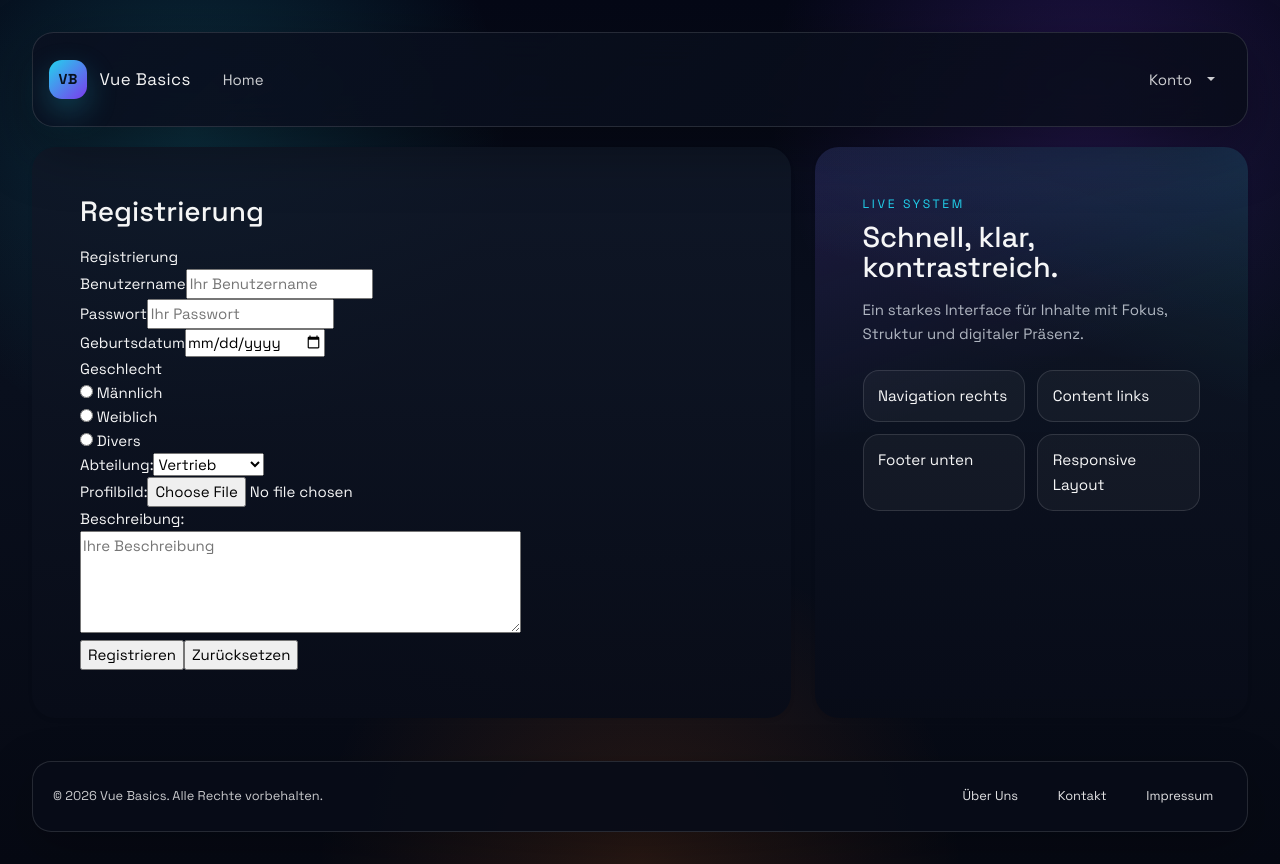
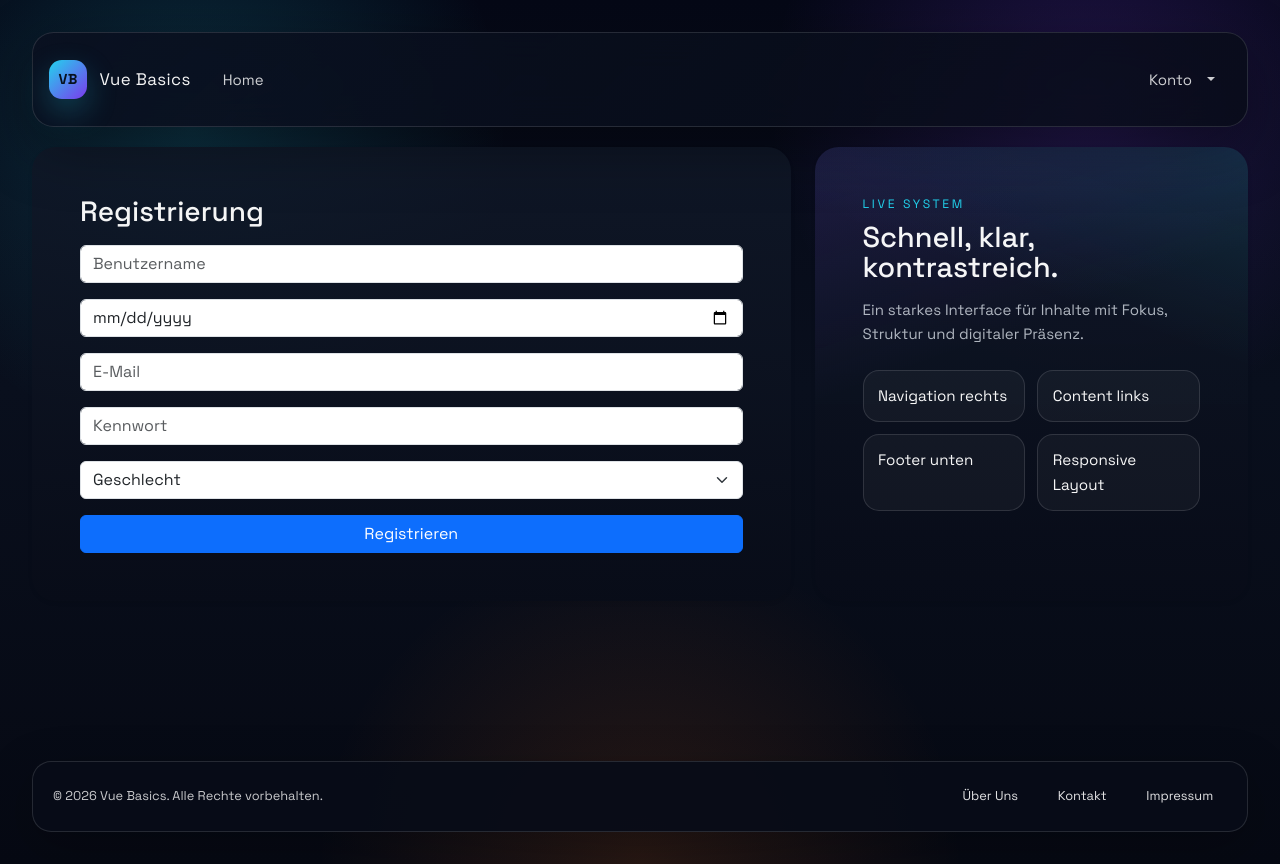
Before and after one commit to jonas037321/vue-basics, a Vue app: page /registrierung in a window 1280 px wide. Built offline with nearby package versions, Linux system fonts and the light colour scheme; the HTML template or start-up script is replaced by a standard one.

Commit message:
Refactor RegistrationView to enhance form structure and improve user input handling

```diff
--- a/src/views/RegistrationView.vue
+++ b/src/views/RegistrationView.vue
@@ -1,32 +1,56 @@
 <script setup lang="ts">
+import { ref } from 'vue'
+import { Gender, User } from '@/models/User'
+
 const pageTitle = 'Registrierung'
+
+const benutzername = ref('')
+const geburtsdatum = ref('')
+const email = ref('')
+const kennwort = ref('')
+const geschlecht = ref<Gender>(Gender.Unknown)
+
+const createdUser = ref<User | null>(null)
+
+const handleSubmit = () => {
+  createdUser.value = new User(
+    benutzername.value,
+    new Date(geburtsdatum.value),
+    email.value,
+    kennwort.value,
+    geschlecht.value,
+  )
+}
 </script>
 
 <template>
-
-
-
-
-
   <section>
     <h1 class="h3 mb-3">{{ pageTitle }}</h1>
-    <p class="mb-0">Registrierung</p>
-  </section>
 
+    <form class="d-grid gap-3" @submit.prevent="handleSubmit">
+      <input v-model="benutzername" class="form-control" type="text" placeholder="Benutzername" />
+      <input v-model="geburtsdatum" class="form-control" type="date" />
+      <input v-model="email" class="form-control" type="email" placeholder="E-Mail" />
+      <input v-model="kennwort" class="form-control" type="password" placeholder="Kennwort" />
 
-      <!-- mit Mag. Vogt-->
-     <!--
+      <select v-model="geschlecht" class="form-select">
+        <option :value="Gender.Unknown">Geschlecht</option>
+        <option :value="Gender.Male">Männlich</option>
+        <option :value="Gender.Female">Weiblich</option>
+        <option :value="Gender.Diverse">Divers</option>
+      </select>
 
-    form... kennzeichnet das Formular
-    label ... Beschriftung für das Eingabefeld
-       for von label muss mit id von input übereinstimmen, damit die Beschriftung korrekt zugeordnet wird
-    input ... Eingabefeld
-       wichtig: type immer angeben (z.B. text, email, password), damit die Eingabe entsprechend validiert und dargestellt wird
-    name = "username" ... entspricht dem Variablennamen, der später im Backend verarbeitet wird, wenn das Formular abgeschickt wird
+      <button class="btn btn-primary" type="submit">Registrieren</button>
+    </form>
 
-    type = "radio" ... es muss der name bei allen Radio-Buttons gleich sein, damit sie als Gruppe erkannt werden und nur eine Auswahl möglich ist
+    <p v-if="createdUser" class="mt-3 mb-0">Benutzer angelegt.</p>
 
-    -->
+    <!--
+    <section>
+      <h1 class="h3 mb-3">Registrierung</h1>
+      <p class="mb-0">Registrierung</p>
+    </section>
+
     <form>
         <label for="username"> Benutzername</label>
         <input type="text" id="username" name="username" placeholder="Ihr Benutzername"/> <br />
@@ -52,8 +76,7 @@ const pageTitle = 'Registrierung'
 
         <input type="submit" value="Registrieren" />
         <input type="reset" value="Zurücksetzen" />
-
-
-
     </form>
+    -->
+  </section>
 </template>
```
Also changed, not shown: src/models/User.ts (+10 -0 lines).
